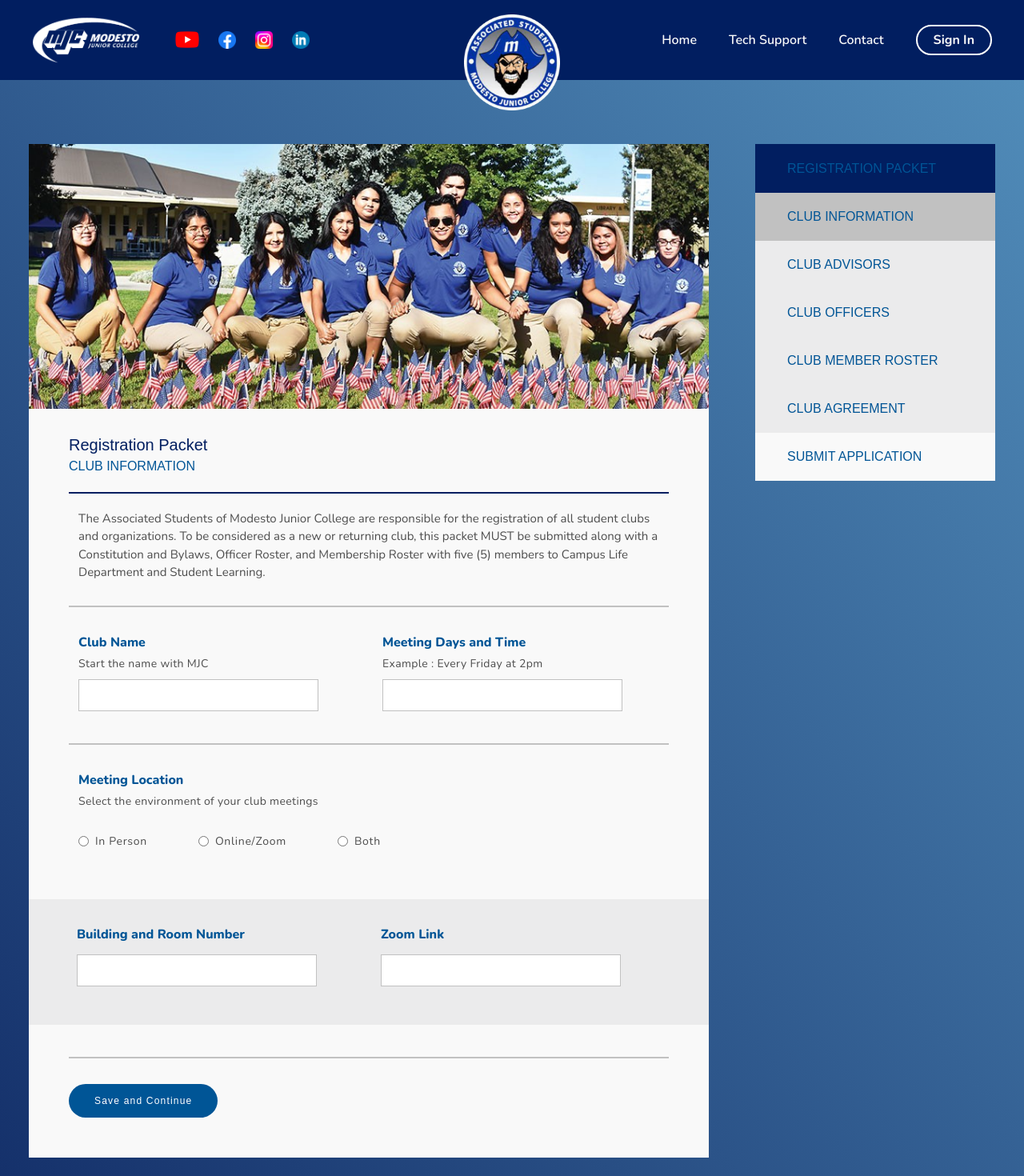
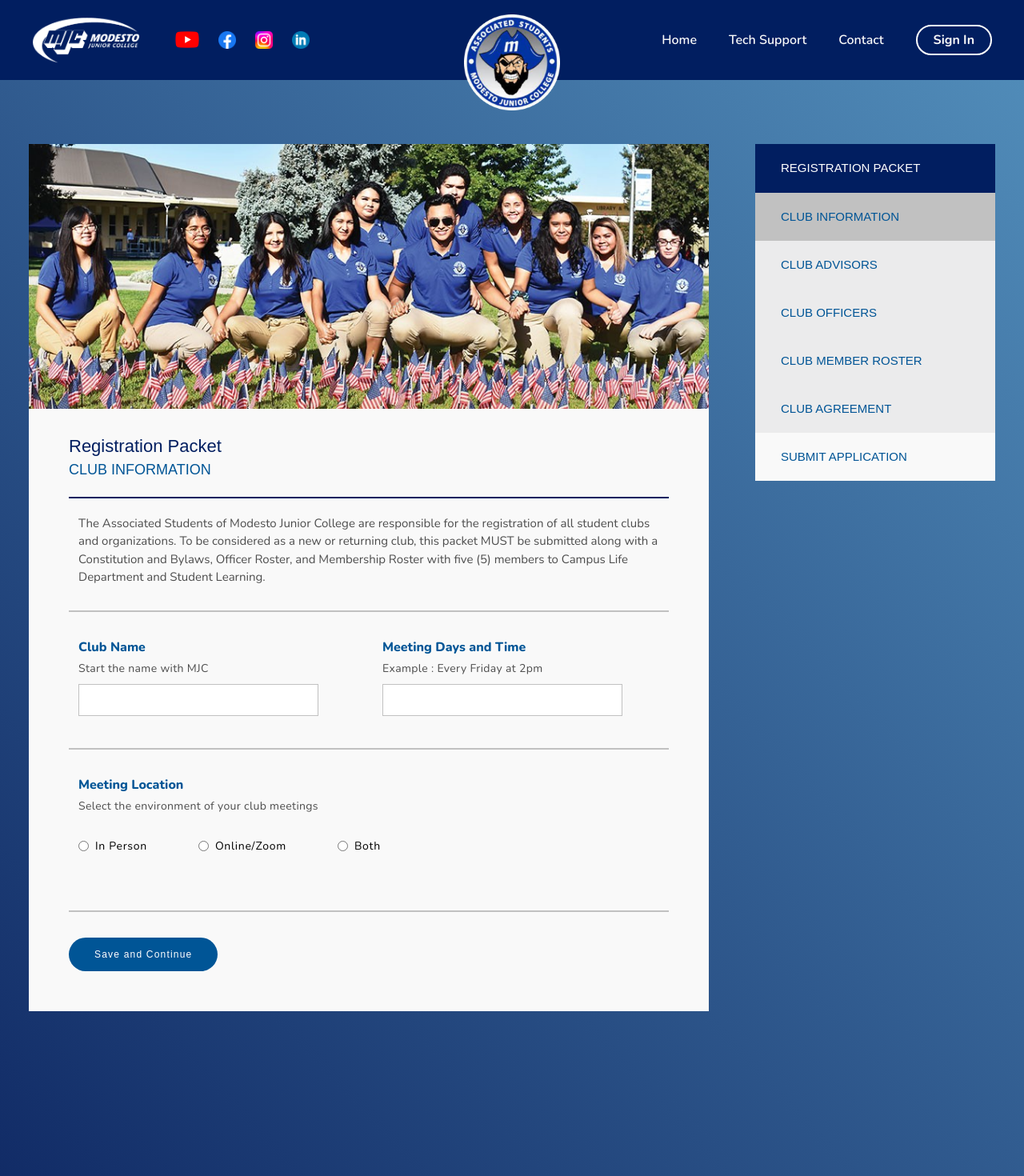
Before and after one commit to Community-ALI/club-website, a Next.js app: page /club-application in a window 1280 px wide. Shown: the top 1470 px of the page at 80% size. Built offline with nearby package versions, Linux system fonts and the light colour scheme; a web font is replaced by a local one.

Commit message:
Style: Members Page and Agreement Page

```diff
--- a/app/club-application/ClubApplicationHeaderSection.jsx
+++ b/app/club-application/ClubApplicationHeaderSection.jsx
@@ -4,8 +4,8 @@ export default function ClubApplicationHeaderSection(props) {
   return (
     <div>
       <div>
-        <h1 className="text-darkBlue text-[20px]">Registration Packet</h1>
-        <h2 className="text-lightBlue">{sectionTitle}</h2>
+        <h1 className="text-darkBlue text-[22px]">Registration Packet</h1>
+        <h2 className="text-lightBlue text-[18px]">{sectionTitle}</h2>
       </div>
       <hr className="border-darkBlue border-[1px] mt-[20px]" />
     </div>
--- a/app/club-application/ClubApplicationRadioField.jsx
+++ b/app/club-application/ClubApplicationRadioField.jsx
@@ -15,7 +15,7 @@ export default function ClubApplicationRadioField(props) {
                 onChange={onChange}
                 checked={checkedValue === option}
               />
-              <label className="font-[Nunito] pl-2 text-[#4D4D4D] text-[14px] tracking-wider">{option}</label>
+              <label className="font-[Nunito] pl-2 text-[#000000] text-[14px] tracking-wider">{option}</label>
             </div>
           );
         })}
--- a/app/club-application/ClubApplicationSelectField.jsx
+++ b/app/club-application/ClubApplicationSelectField.jsx
@@ -6,10 +6,11 @@ export default function ClubApplicationSelectField(props) {
       <label className="text-lightBlue font-[Nunito] font-[800] text-[16px]">{label}</label>
       <p>{subtext}</p>
       <select
-        className="h-[40px] w-[300px] px-[10px] py-[5px] text-[14px] border-solid border-[1px] border-lightGray bg-#FFFFFF"
+        className="h-[40px] w-[300px] font-[Nunito] px-[10px] py-[5px] text-[14px] border-solid border-[1px] bg-veryLightGray border-lightGray bg-#FFFFFF"
         value={value}
         onChange={onChange}
       >
+      <option disabled value=""> Select Grade Level </option>
         {options.map((option, index) => {
           return (
             <option key={index} value={option}>
--- a/app/club-application/ClubInformation.jsx
+++ b/app/club-application/ClubInformation.jsx
@@ -83,8 +83,9 @@ const ClubInformation = (props) => {
           </div>
         </div>
       </div>
-      <div className="bg-veryLightGray px-12 mt-8 pb-12">
-        <div className="flex px-3 gap-[80px]">
+      <div className="pr-12 pl-[62px] flex gap-[80px]">
+        {ClubInformation.meetingLocation === "In Person" || ClubInformation.meetingLocation === "Both" ? (
+          <div>
             <ClubApplicationTextField
               label="Building and Room Number"
               value={ClubInformation.buildingAndRoomNumber}
@@ -95,6 +96,11 @@ const ClubInformation = (props) => {
                 })
               }
             />
+          </div>
+        ) : null}
+
+        {ClubInformation.meetingLocation === "Online/Zoom" || ClubInformation.meetingLocation === "Both" ? (
+          <div>
             <ClubApplicationTextField
               label="Zoom Link"
               value={ClubInformation.zoomLink}
@@ -106,6 +112,7 @@ const ClubInformation = (props) => {
               }
             />
           </div>
+        ) : null}
       </div>
       <div className="px-[50px] pb-[50px]">
       <hr className="border-lightGray border-[.5px] mt-[40px]"></hr>
--- a/app/club-application/ClubOfficersSection.jsx
+++ b/app/club-application/ClubOfficersSection.jsx
@@ -59,7 +59,7 @@ export default function ClubOfficersSection() {
     },
   ]);
 
-  const gradeLevels = ["Freshman (1st Year)", "Sophomore (2nd Year)", "Junior (3rd Year)", "Senior (4th Year)", "4+ Years"];
+  const gradeLevels = ["Freshman (1st Year)", "Sophomore (2nd Year)", "Junior (3rd Year)", "Senior (4th Year)", "5+ Years"];
 
   return (
     <div className="p-12">
--- a/app/club-application/SubmitApplication.jsx
+++ b/app/club-application/SubmitApplication.jsx
@@ -3,9 +3,9 @@ import ClubApplicationHeaderSection from "./ClubApplicationHeaderSection";
 export default function SubmitApplication(props) {
   const { form } = props;
   return (
-    <div className="py-12">
+    <div className="p-12">
       <ClubApplicationHeaderSection title="SUBMIT APPLICATION" />
-      <p className="px-12">
+      <p className="font-[Nunito] text-[15px] mt-[20px] mb-[30px] px-3">
         Before you submit your application, please take a moment to carefully
         review all the information you have provided. Make sure that every
         detail is accurate and complete, as you will not be able to make any
@@ -14,9 +14,9 @@ export default function SubmitApplication(props) {
         of your application.{" "}
       </p>
       <hr />
-      <div className="flex justify-between px-12 my-8">
+      <div className="flex justify-between my-8">
         <h2>FOR SPRING SEMESTER 2024</h2>
-        <a className="text-lightBlue" href="https://youtu.be/dQw4w9WgXcQ">
+        <a className="text-lightBlue font-[Nunito] text-[14px] underline underline-offset-4" href="https://youtu.be/dQw4w9WgXcQ" target="_blank">
           Click here to receive a copy
         </a>
       </div>
@@ -34,7 +34,7 @@ function ReviewSection(props) {
     return spacedSentence.charAt(0).toUpperCase() + spacedSentence.slice(1);
   }
   return (
-    <div className="mx-12 border-solid border-[2px] p-12 border-lightGray">
+    <div className="border-solid border-[2px] p-12 border-lightGray">
       <h1 className="mb-12 text-[20px]">{formatCamelCase(title).toUpperCase()}</h1>
       {Object.entries(form).map(([key, value]) => (
         <div key={key} className="flex border-b-2 border-solid border-lightGray py-2">
--- a/app/club-application/page.jsx
+++ b/app/club-application/page.jsx
@@ -87,10 +87,10 @@ export default function ClubAgreementPage() {
       <div className="bg-offWhite w-[850px] h-fit">
         {sections[currentSection].form}
       </div>
-      <div className="w-[300px]">
+      <div className="w-[300px] text-[15px]">
         <div className="bg-offWhite">
-          <div className="bg-darkBlue flex items-center text-white w-full pl-10 h-[61px]">
-            <h2>REGISTRATION PACKET</h2>
+          <div className="bg-darkBlue flex items-center text-white w-full pl-8 h-[61px]">
+            <h1>REGISTRATION PACKET</h1>
           </div>
           {sections.map((section, index) => {
             const bgColor = index != 5 ? "bg-veryLightGray" : "bg-while";
@@ -102,7 +102,7 @@ export default function ClubAgreementPage() {
                 key={index}
                 onClick={() => setCurrentSection(index)}
               >
-                <h2 className="pl-10 text-left">{section.title}</h2>
+                <h2 className="pl-8 text-left">{section.title}</h2>
               </button>
             );
           })}
--- a/tailwind.config.js
+++ b/tailwind.config.js
@@ -10,7 +10,7 @@ module.exports = {
       darkBlue: "#011E60",    // Header text and button hovers
       lightBlue: "#005596",   // Subheader text and buttons
       orange: "#EDA91F",      // Hover text in navigation bar
-      gray: "#4D4D4D",        // Description text in application
+      gray: "#363636",        // Description text in application
       darkGray: "#C0C0C0",    // Current section of application
       lightGray: "#C1C1C1",   // Line dividers of application
       offWhite: "#F9F9F9",     // Background color of application
```
Lines whose indentation alone changed are shown as unchanged.
